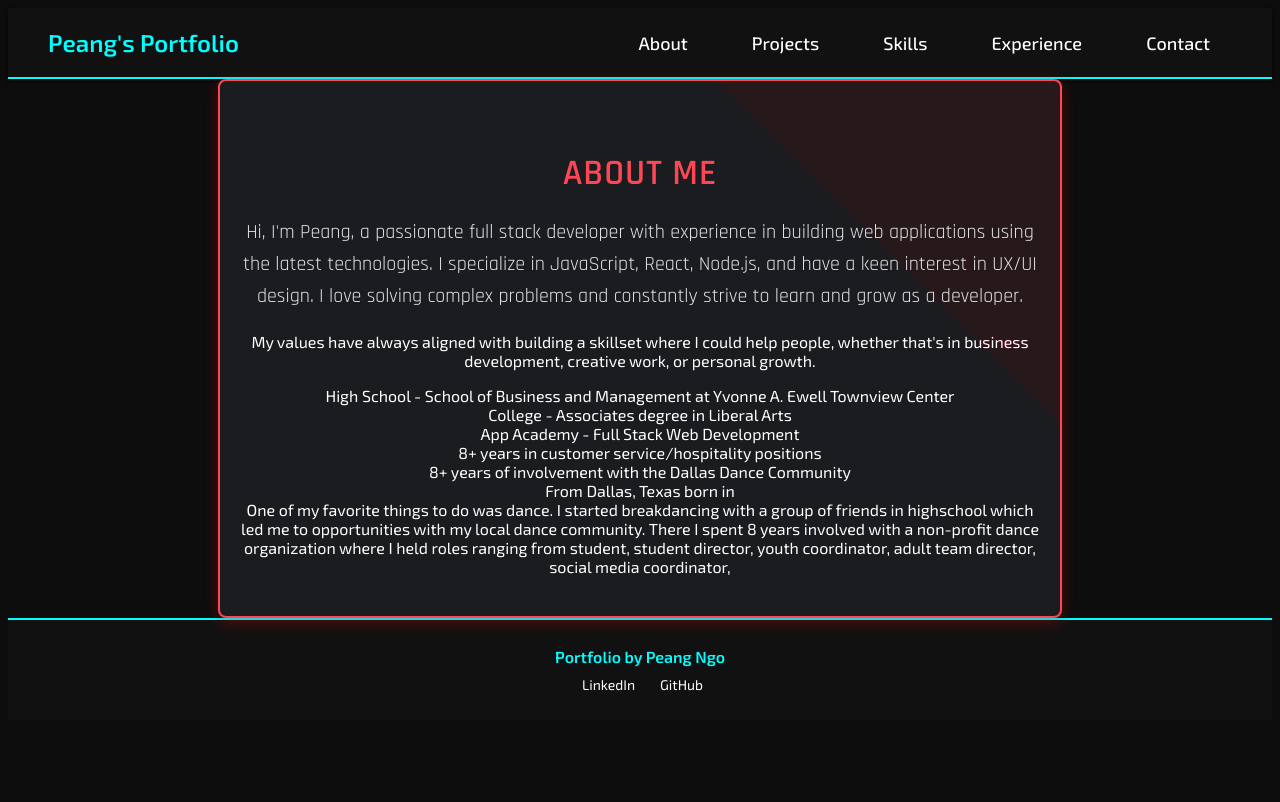
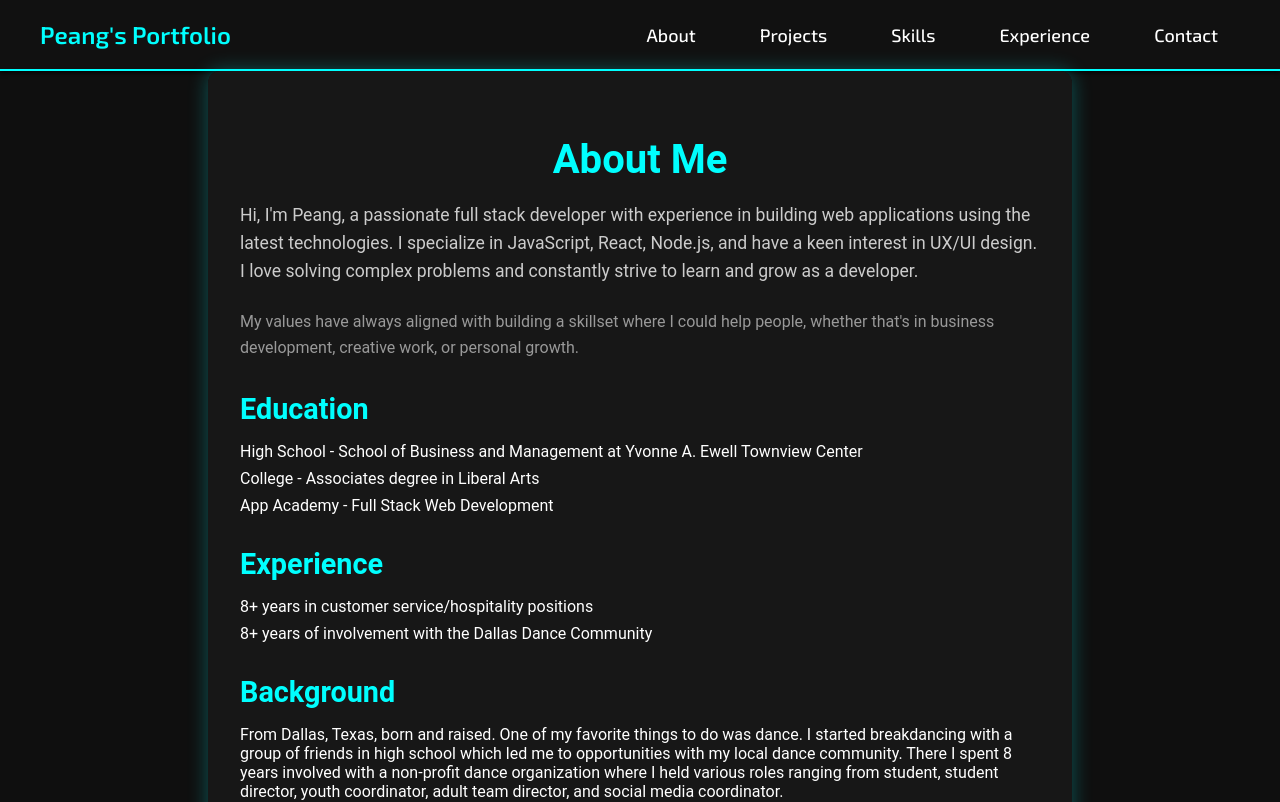
Before and after one commit to pingno/Show, a React (Create React App) app in the folder show/: page /about in a window 1280 px wide. Shown: the top 802 px of the page. Built offline with nearby package versions, Linux system fonts and the light colour scheme.

Commit message:
test1 pass for styling

```diff
--- a/show/src/components/About/About.css
+++ b/show/src/components/About/About.css
@@ -1,152 +1,81 @@
-@import url('https://fonts.googleapis.com/css2?family=Rajdhani:wght@400;600&display=swap');
+/* About.css */
 
 .about-container {
   max-width: 800px;
   margin: 0 auto;
-  padding: 40px 20px;
-  background-color: #1a1c20; /* Dark background similar to Valorant */
-  box-shadow: 0 4px 15px rgba(255, 0, 0, 0.3); /* Red glow shadow */
-  border-radius: 8px;
-  text-align: center;
-  color: #ffffff; /* White text for high contrast */
-  border: 2px solid #ff4655; /* Valorant red border */
-  position: relative; /* To allow for absolute positioning of decorative elements */
-  overflow: hidden; /* Hide any overflow */
-}
-
-.about-container::before, .about-container::after {
-  content: '';
-  position: absolute;
-  top: 0;
-  bottom: 0;
-  left: 0;
-  right: 0;
-  background: linear-gradient(45deg, transparent 75%, rgba(255, 70, 85, 0.2) 75%);
-  mix-blend-mode: overlay;
-  pointer-events: none;
-  z-index: 1; /* Ensure it's above the container content but below other pseudo-elements */
+  padding: 2rem;
+  background: rgba(25, 25, 25, 0.9);
+  border-radius: 12px;
+  box-shadow: 0 0 20px rgba(0, 255, 255, 0.3);
+  color: #fff;
+  font-family: 'Roboto', sans-serif;
 }
 
 .about-title {
-  font-size: 36px; /* Larger font size */
-  font-weight: 600;
-  font-family: 'Rajdhani', sans-serif; /* Use Rajdhani font for a techy look */
-  margin-bottom: 20px;
-  color: #ff4655; /* Valorant red */
-  text-transform: uppercase;
-  letter-spacing: 1px;
-  position: relative;
-  z-index: 2; /* Ensure it's above the decorative gradient */
-  transition: color 0.3s ease, text-shadow 0.3s ease;
-}
-
-.about-title:hover {
-  color: #fff;
-  text-shadow: 0 0 10px #ff4655, 0 0 20px #ff4655, 0 0 30px #ff4655; /* Red glow on hover */
+  font-size: 2.5rem;
+  margin-bottom: 1rem;
+  color: #0ff;
+  text-align: center;
 }
 
 .about-description {
-  font-size: 20px;
-  font-weight: 400;
-  font-family: 'Rajdhani', sans-serif; /* Consistent font */
+  font-size: 1.1rem;
+  margin-bottom: 1.5rem;
   line-height: 1.6;
-  color: #e1e1e1; /* Light grey for secondary text */
-  margin-bottom: 20px; /* Space below description */
-  position: relative;
-  z-index: 2; /* Ensure it's above the decorative gradient */
-  transition: color 0.3s ease, text-shadow 0.3s ease;
+  color: #ccc;
 }
 
-.about-description:hover {
-  color: #fff;
-  text-shadow: 0 0 10px #ff4655, 0 0 20px #ff4655, 0 0 30px #ff4655; /* Red glow on hover */
+.about-values {
+  font-size: 1rem;
+  margin-bottom: 2rem;
+  line-height: 1.6;
+  color: #999;
 }
 
-.about-highlight {
-  color: #ff4655; /* Highlight in Valorant red */
-  font-weight: 600;
-  position: relative;
-  transition: background-color 0.3s ease, color 0.3s ease;
+.about-section {
+  margin-bottom: 2rem;
 }
 
-.about-highlight:hover {
-  background-color: #ff4655; /* Red background on hover */
-  color: #1a1c20; /* Dark text on hover */
-  padding: 3px 6px;
-  border-radius: 4px;
+.section-title {
+  font-size: 1.8rem;
+  margin-bottom: 1rem;
+  color: #0ff;
 }
 
-@keyframes fadeInUp {
-  from {
-    opacity: 0;
-    transform: translateY(20px);
-  }
-  to {
-    opacity: 1;
-    transform: translateY(0);
-  }
+.education-list, .experience-list {
+  list-style: none;
+  padding: 0;
+  color: #fff;
 }
 
-.about-container {
-  animation: fadeInUp 1s ease-out;
+.education-list li, .experience-list li {
+  margin-bottom: 0.5rem;
 }
 
-/* Add a "glitch" effect for a more dynamic, gaming feel */
-.glitch {
-  position: relative;
-  color: #ff4655; /* Initial red color */
-  font-family: 'Rajdhani', sans-serif;
-  animation: glitch 1s infinite alternate-reverse;
+.about-hobbies {
+  font-size: 1rem;
+  color: #aaa;
 }
 
-.glitch::before, .glitch::after {
-  content: attr(data-text);
-  position: absolute;
-  top: 0;
-  left: 0;
-  width: 100%;
-  height: 100%;
-  background: #1a1c20;
-  overflow: hidden;
+h3, p, li {
+  transition: color 0.3s;
 }
 
-.glitch::before {
-  left: 2px;
-  text-shadow: -2px 0 #00ffff;
-  clip: rect(24px, 550px, 90px, 0);
-  animation: glitch-before 1s infinite alternate-reverse;
+h3:hover, p:hover, li:hover {
+  color: #0ff;
 }
 
-.glitch::after {
-  left: -2px;
-  text-shadow: -2px 0 #ff4655;
-  clip: rect(85px, 550px, 140px, 0);
-  animation: glitch-after 1.5s infinite alternate-reverse;
+.about-container div:hover {
+  transform: translateY(-5px);
 }
 
-@keyframes glitch {
-  0% { transform: translate(0); }
-  20% { transform: translate(-2px, 2px); }
-  40% { transform: translate(-2px, -2px); }
-  60% { transform: translate(2px, 2px); }
-  80% { transform: translate(2px, -2px); }
-  100% { transform: translate(0); }
+.about-container div {
+  transition: transform 0.3s;
 }
 
-@keyframes glitch-before {
-  0% { clip: rect(30px, 9999px, 35px, 0); transform: skew(0.3deg); }
-  20% { clip: rect(10px, 9999px, 85px, 0); transform: skew(0.1deg); }
-  40% { clip: rect(20px, 9999px, 50px, 0); transform: skew(0.2deg); }
-  60% { clip: rect(40px, 9999px, 70px, 0); transform: skew(0.4deg); }
-  80% { clip: rect(50px, 9999px, 60px, 0); transform: skew(0.5deg); }
-  100% { clip: rect(30px, 9999px, 35px, 0); transform: skew(0.3deg); }
+body {
+  background-color: #0f0f0f;
+  font-family: 'Roboto', sans-serif;
+  margin: 0;
+  padding: 0;
 }
-
-@keyframes glitch-after {
-  0% { clip: rect(60px, 9999px, 65px, 0); transform: skew(0.3deg); }
-  20% { clip: rect(80px, 9999px, 75px, 0); transform: skew(0.1deg); }
-  40% { clip: rect(70px, 9999px, 85px, 0); transform: skew(0.2deg); }
-  60% { clip: rect(90px, 9999px, 100px, 0); transform: skew(0.4deg); }
-  80% { clip: rect(100px, 9999px, 110px, 0); transform: skew(0.5deg); }
-  100% { clip: rect(60px, 9999px, 65px, 0); transform: skew(0.3deg); }
-}
--- a/show/src/components/About/index.js
+++ b/show/src/components/About/index.js
@@ -13,32 +13,39 @@ const About = () => {
         a developer.
       </p>
 
-      <p>
+      <p className="about-values">
         My values have always aligned with building a skillset where I could
         help people, whether that's in business development, creative work, or
         personal growth.
       </p>
 
-
-      <div>High School - School of Business and Management at Yvonne A. Ewell Townview Center</div>
-      <div>College - Associates degree in Liberal Arts</div>
-      <div>App Academy - Full Stack Web Development </div>
-
-
-      <div>8+ years in customer service/hospitality positions</div>
-      <div>8+ years of involvement with the Dallas Dance Community</div>
-
-      <div>From Dallas, Texas born in </div>
-
-      <div>One of my favorite things to do was dance.  I started breakdancing with a group of friends in highschool which led me to opportunities
-        with my local dance community.  There I spent 8 years involved with a non-profit dance organization where I held roles
-        ranging from student, student director, youth coordinator, adult team director, social media coordinator,
+      <div className="about-section">
+        <h3 className="section-title">Education</h3>
+        <ul className="education-list">
+          <li>High School - School of Business and Management at Yvonne A. Ewell Townview Center</li>
+          <li>College - Associates degree in Liberal Arts</li>
+          <li>App Academy - Full Stack Web Development</li>
+        </ul>
       </div>
 
+      <div className="about-section">
+        <h3 className="section-title">Experience</h3>
+        <ul className="experience-list">
+          <li>8+ years in customer service/hospitality positions</li>
+          <li>8+ years of involvement with the Dallas Dance Community</li>
+        </ul>
+      </div>
 
+      <div className="about-section">
+        <h3 className="section-title">Background</h3>
+        <p>From Dallas, Texas, born and raised. One of my favorite things to do was dance. I started breakdancing with a group of friends in high school which led me to opportunities with my local dance community. There I spent 8 years involved with a non-profit dance organization where I held various roles ranging from student, student director, youth coordinator, adult team director, and social media coordinator.</p>
+      </div>
 
-      <div>
-
+      <div className="about-section">
+        <h3 className="section-title">Hobbies & Interests</h3>
+        <p className="about-hobbies">
+          In my spare time, I love exploring new technologies, participating in hackathons, and contributing to open-source projects. I'm also an avid gamer and enjoy playing Valorant and League of Legends.
+        </p>
       </div>
     </div>
   );
```
